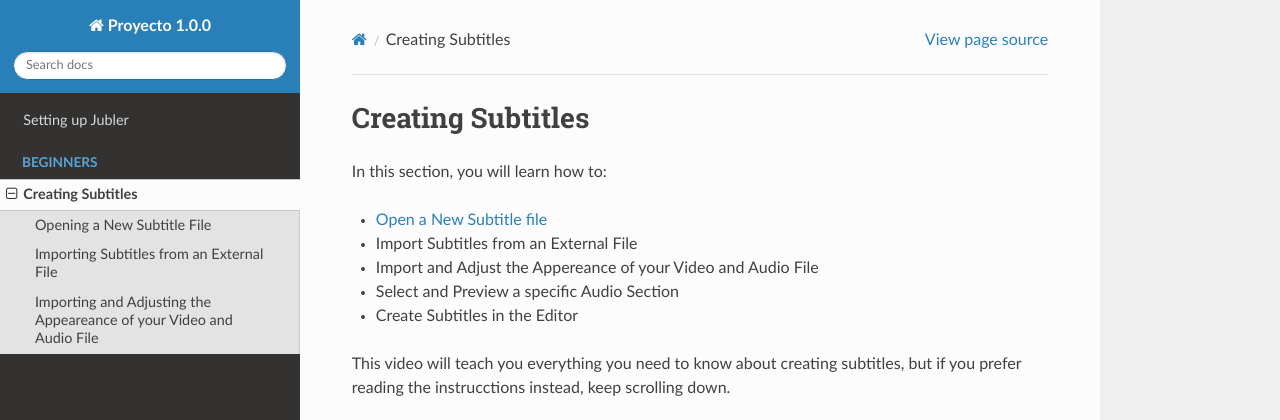
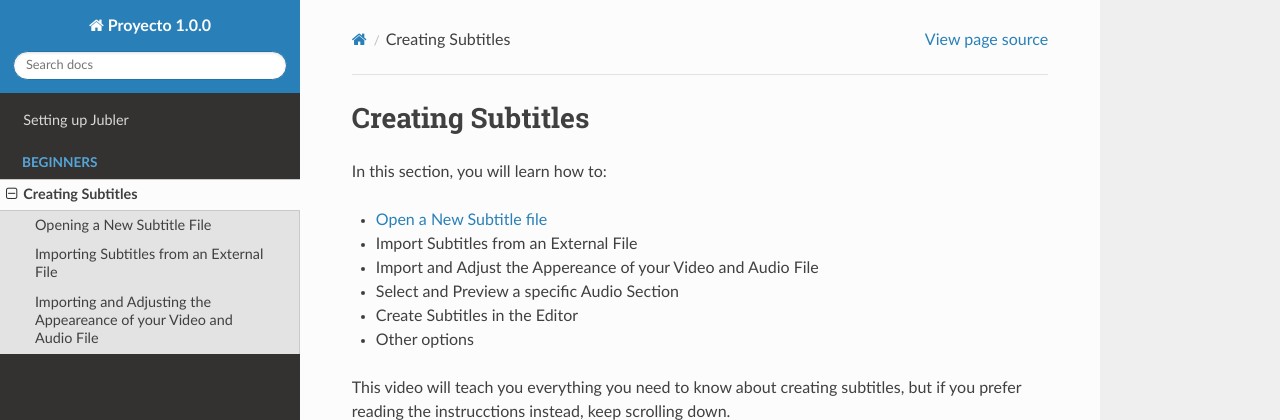
Before and after one commit to jativar/proyecto_version_1_0_0, a Sphinx documentation site: the page built from docs/source/creating.rst, in a window 1280 px wide and 900 px high, cut to the strip 0-420 px from the top of the window. Built offline with Sphinx 7.4.7 and the Read the Docs theme 2.0.0, drawn with Linux system fonts in a browser that asks for light colours.

Commit message:
Primer commit 8.abril.2022 @ 12:41

```diff
--- a/docs/source/creating.rst
+++ b/docs/source/creating.rst
@@ -8,6 +8,7 @@ In this section, you will learn how to:
 * Import and Adjust the Appereance of your Video and Audio File
 * Select and Preview a specific Audio Section
 * Create Subtitles in the Editor
+* Other options
 
 This video will teach you everything you need to know about creating subtitles, but if you prefer reading the instrucctions instead, keep scrolling down.
 
--- /dev/null
+++ b/docs/source/new_file.txt
@@ -0,0 +1 @@
+This is a new file
```
